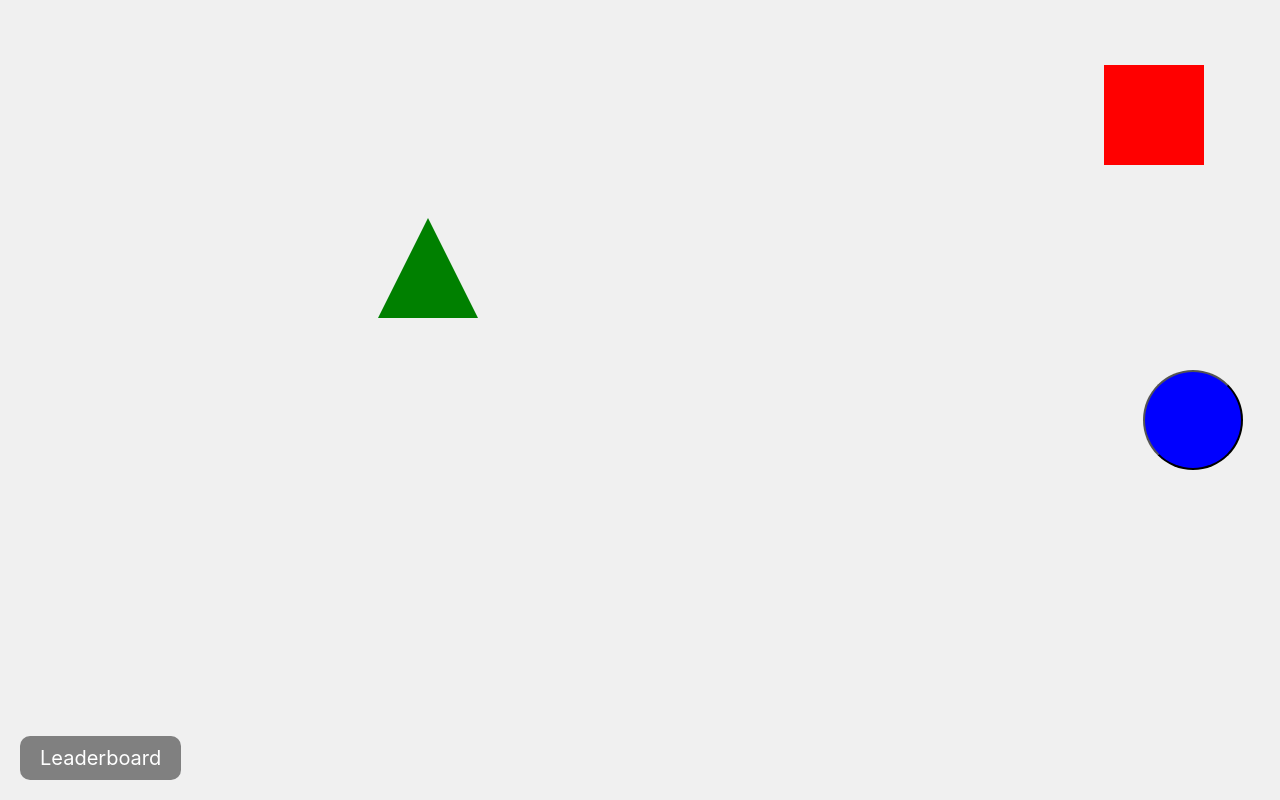
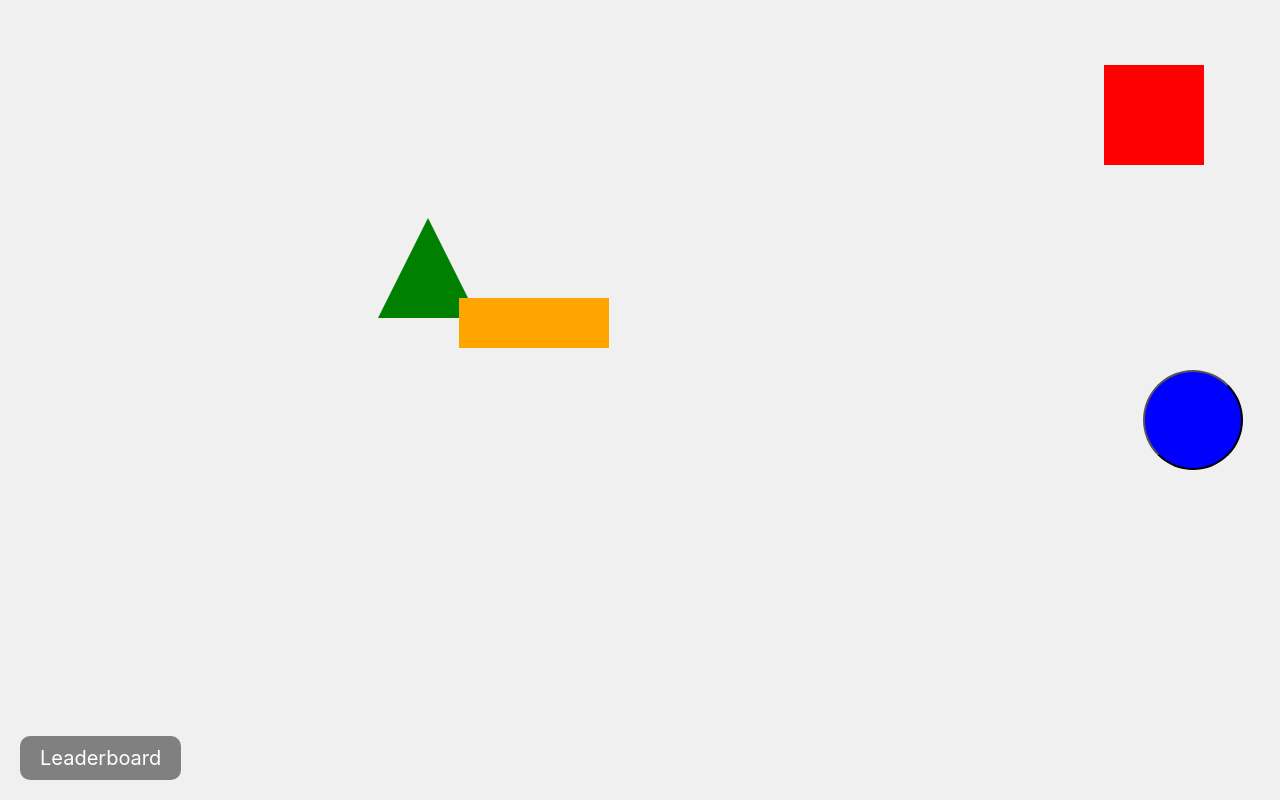
Before and after one commit to EmmettMyers/Leadership-Game, a React (Create React App) app in the folder frontend/: page / in a window 1280 px wide. Both pictures are taken after a click on the element "Emmett". Built offline with nearby package versions, Linux system fonts and the light colour scheme.

Commit message:
rectangle

```diff
--- a/frontend/src/components/RandomShapes.jsx
+++ b/frontend/src/components/RandomShapes.jsx
@@ -6,11 +6,13 @@ const RandomShapes = ({ Leader }) => {
   const [circlePosition, setCirclePosition] = useState({ top: 50, left: 50, show: true });
   const [trianglePosition, setTrianglePosition] = useState({ top: 150, left: 150, show: true });
   const [squarePosition, setSquarePosition] = useState({ top: 250, left: 250, show: true });
+  const [rectanglePosition, setRectanglePosition] = useState({ top: 350, left: 350, show: true });
 
   const updatePositionsAndShow = () => {
     setCirclePosition({ ...generateRandomPosition(), show: true });
     setTrianglePosition({ ...generateRandomPosition(), show: true });
     setSquarePosition({ ...generateRandomPosition(), show: true });
+    setRectanglePosition({ ...generateRandomPosition(), show: true });
   };
 
   const generateRandomPosition = () => {
@@ -26,7 +28,7 @@ const RandomShapes = ({ Leader }) => {
   };
 
   useEffect(() => {
-    const interval = setInterval(updatePositionsAndShow, 1500);
+    const interval = setInterval(updatePositionsAndShow, 2000);
     return () => clearInterval(interval);
   }, []);
 
@@ -40,10 +42,11 @@ const RandomShapes = ({ Leader }) => {
         }
       });
 
-    // Hiding the shape
+    // Hiding the shape based on the shape type clicked
     if (shape === 'circle') setCirclePosition(prev => ({ ...prev, show: false }));
     if (shape === 'triangle') setTrianglePosition(prev => ({ ...prev, show: false }));
     if (shape === 'square') setSquarePosition(prev => ({ ...prev, show: false }));
+    if (shape === 'rectangle') setRectanglePosition(prev => ({ ...prev, show: false })); // Hide rectangle
 
     console.log("+", pointValue);
   };
@@ -63,7 +66,6 @@ const RandomShapes = ({ Leader }) => {
             height: '100px',
             borderRadius: '50%',
             backgroundColor: 'blue',
-            display: circlePosition.show ? 'block' : 'none',
           }}
           onClick={() => handleClick('circle', 1)}
         />
@@ -80,7 +82,6 @@ const RandomShapes = ({ Leader }) => {
             borderRight: '50px solid transparent',
             borderBottom: '100px solid green',
             cursor: 'pointer',
-            display: trianglePosition.show ? 'block' : 'none',
           }}
           onClick={() => handleClick('triangle', 2)}
         />
@@ -95,9 +96,22 @@ const RandomShapes = ({ Leader }) => {
             height: '100px',
             backgroundColor: 'red',
             cursor: 'pointer',
-            display: squarePosition.show ? 'block' : 'none',
           }}
           onClick={() => handleClick('square', 3)}
+        />
+      )}
+      {rectanglePosition.show && (
+        <div
+          style={{
+            position: 'absolute',
+            top: `${rectanglePosition.top}px`,
+            left: `${rectanglePosition.left}px`,
+            width: '150px',
+            height: '50px',
+            backgroundColor: 'orange',
+            cursor: 'pointer',
+          }}
+          onClick={() => handleClick('rectangle', 4)}
         />
       )}
     </div>
```
Lines whose indentation alone changed are shown as unchanged.
